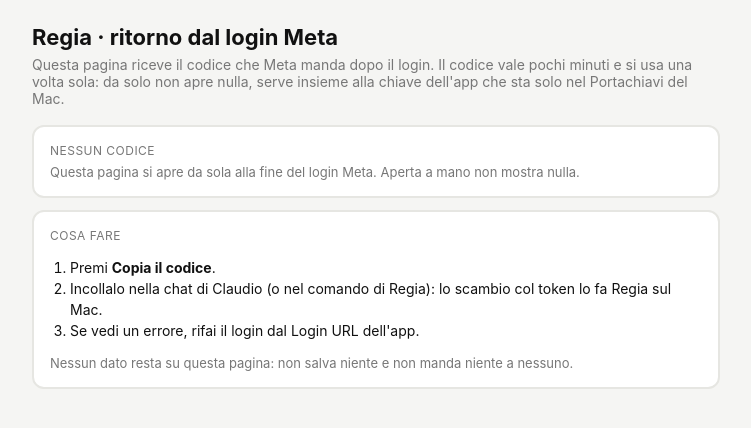
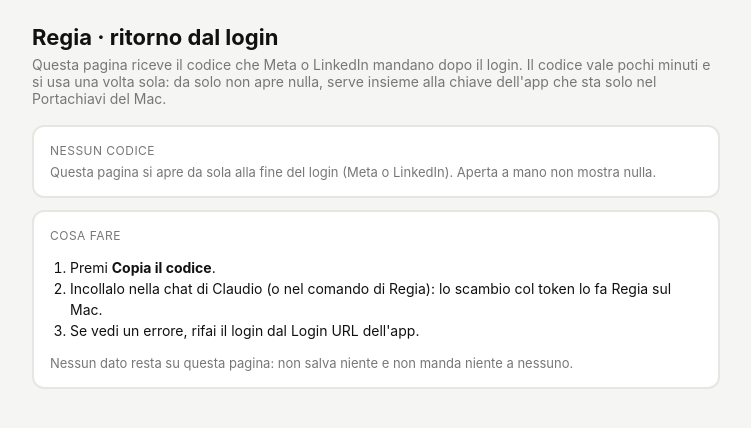
Before and after one commit to dixdecripto/iron-nomi, a plain HTML site: page regia/index.html in a window 1280 px wide. Shown: the whole page, without its empty margins (264-1015 px from the left). Drawn offline with Linux system fonts and the light colour scheme.

Commit message:
Regia: pagina di ritorno valida anche per il login LinkedIn (titolo generico)
Co-Authored-By: Claude Opus 5.5 <noreply@anthropic.com>

```diff
--- a/regia/index.html
+++ b/regia/index.html
@@ -1,6 +1,6 @@
 <!doctype html><html lang="it"><head><meta charset="utf-8"><meta name="viewport" content="width=device-width,initial-scale=1">
 <meta name="robots" content="noindex,nofollow">
-<title>Regia · ritorno dal login Meta</title>
+<title>Regia · ritorno dal login</title>
 <style>
 :root{--bg:#f5f5f3;--card:#fff;--ink:#111;--mut:#777;--ok:#1a7f37;--warn:#c62828}
 *{box-sizing:border-box}body{margin:0;font-family:-apple-system,BlinkMacSystemFont,"Segoe UI",Inter,Helvetica,Arial,sans-serif;background:var(--bg);color:var(--ink)}
@@ -14,8 +14,8 @@ button{font-size:15px;padding:12px 16px;border-radius:8px;border:0;background:#1
 .msg{font-size:13px;color:var(--ok);margin-top:8px;min-height:18px}
 ol{font-size:14px;line-height:1.5;padding-left:20px}.mut{color:var(--mut);font-size:13px}
 </style></head><body><main>
-<h1>Regia · ritorno dal login Meta</h1>
-<div class="sub">Questa pagina riceve il codice che Meta manda dopo il login. Il codice vale pochi minuti e si usa una volta sola: da solo non apre nulla, serve insieme alla chiave dell'app che sta solo nel Portachiavi del Mac.</div>
+<h1>Regia · ritorno dal login</h1>
+<div class="sub">Questa pagina riceve il codice che Meta o LinkedIn mandano dopo il login. Il codice vale pochi minuti e si usa una volta sola: da solo non apre nulla, serve insieme alla chiave dell'app che sta solo nel Portachiavi del Mac.</div>
 <div id="root"></div>
 <div class="box"><div class="lbl">Cosa fare</div><ol>
 <li>Premi <b>Copia il codice</b>.</li>
@@ -38,7 +38,7 @@ ol{font-size:14px;line-height:1.5;padding-left:20px}.mut{color:var(--mut);font-s
   }else if(err){
     root.innerHTML='<div class="box ko"><div class="lbl">Login non riuscito</div><code>'+esc(err)+(desc?' · '+esc(desc):'')+'</code></div>';
   }else{
-    root.innerHTML='<div class="box"><div class="lbl">Nessun codice</div><div class="mut">Questa pagina si apre da sola alla fine del login Meta. Aperta a mano non mostra nulla.</div></div>';
+    root.innerHTML='<div class="box"><div class="lbl">Nessun codice</div><div class="mut">Questa pagina si apre da sola alla fine del login (Meta o LinkedIn). Aperta a mano non mostra nulla.</div></div>';
   }
 })();
 </script></main></body></html>
```
